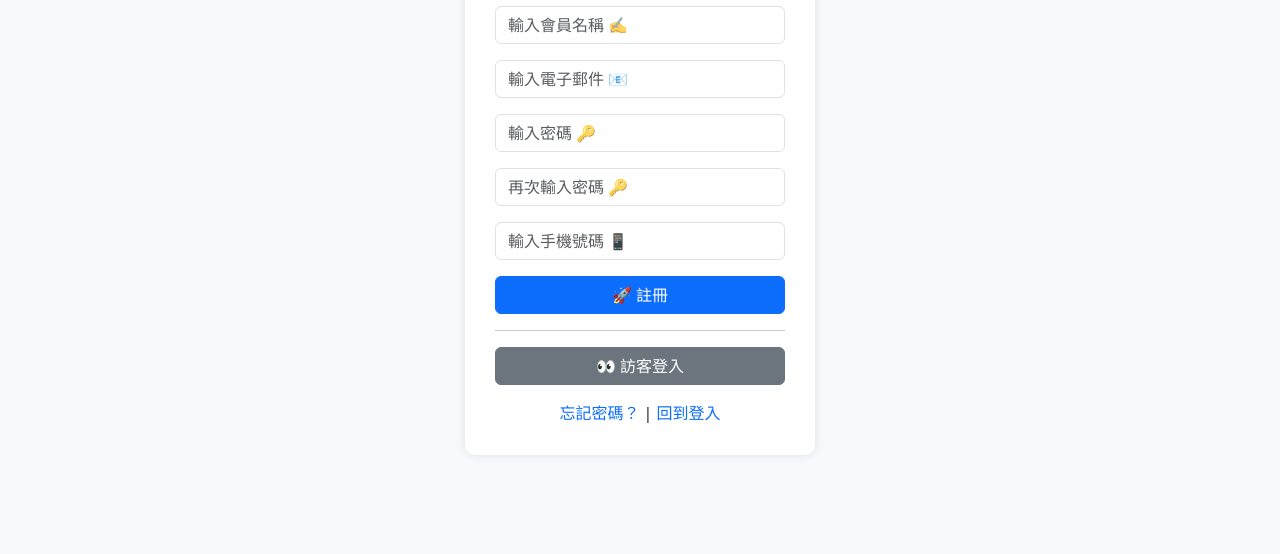
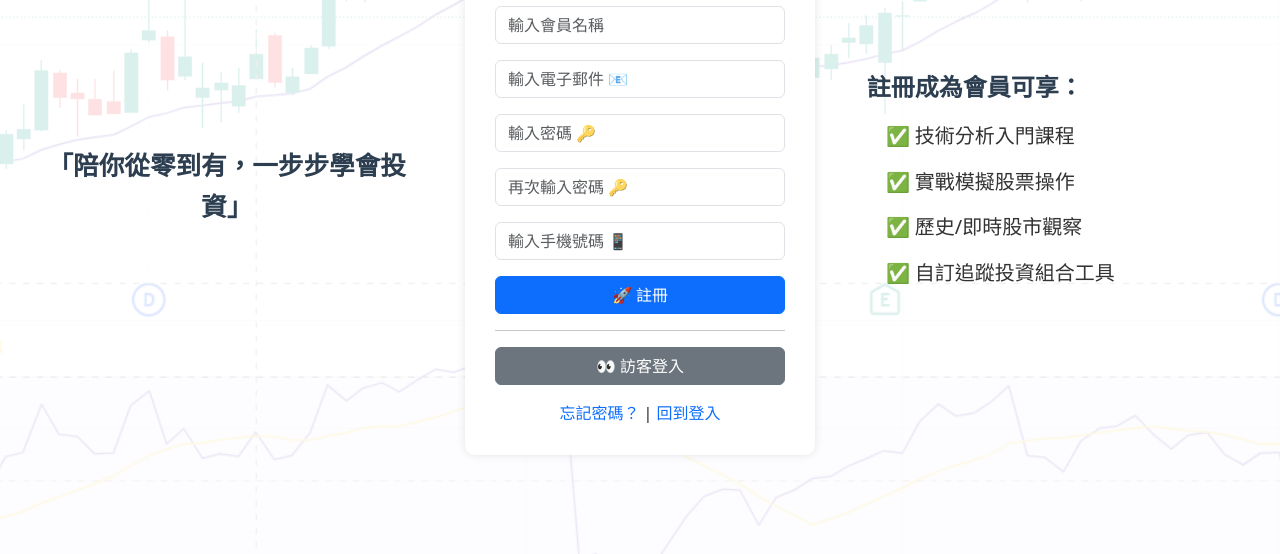
Before and after one commit to crab79/goodin, a plain HTML site: page register.html in a window 1280 px wide. Shown: the part 246-800 px from the top of the page. Drawn offline with nearby package versions, Linux system fonts and the light colour scheme.

Commit message:
Add files via upload

```diff
--- a/register.html
+++ b/register.html
@@ -1,17 +1,22 @@
 <!DOCTYPE html>
 <html lang="zh-TW">
 <head>
-    <meta charset="UTF-8">
-    <meta name="viewport" content="width=device-width, initial-scale=1.0">
+  <meta charset="UTF-8" />
+  <meta name="viewport" content="width=device-width, initial-scale=1.0"/>
   <title>會員註冊</title>
   <link href="https://cdn.jsdelivr.net/npm/bootstrap@5.3.0/dist/css/bootstrap.min.css" rel="stylesheet">
   <style>
     body {
+      background-image: url('re2.png');
+      background-size: cover;
+      background-position: center;
+      background-repeat: no-repeat;
+      height: 100vh;
+      overflow: hidden;
       display: flex;
       flex-direction: column;
-            height: 100vh;
-            overflow: hidden;
     }
+
     .header {
       background-color: #4e73df;
       color: white;
@@ -20,30 +25,111 @@
       font-size: 1.5rem;
       font-weight: bold;
     }
-        .register-container {
+
+    .main-content {
       flex-grow: 1;
       display: flex;
+      align-items: center;
       justify-content: center;
-            align-items: center;
-            background-color: #f8f9fc;
+      padding: 20px;
+      background-color: rgba(255, 255, 255, 0.85);
     }
+
+    .section {
+      flex: 1;
+      padding: 20px;
+    }
+
+    .left-section {
+      text-align: center;
+    }
+
+    .left-section img {
+      width: 120px;
+      margin-bottom: 15px;
+    }
+
+.slogan {
+  font-size: 1.6rem;       /* ✅ 字體變大 */
+  font-weight: bold;       /* ✅ 粗體 */
+  color: #2c3e50;
+  line-height: 1.6;
+}
+
+
     .register-box {
       background: white;
       padding: 30px;
       border-radius: 10px;
       box-shadow: 0 0 10px rgba(0, 0, 0, 0.1);
-            width: 350px;
+      width: 100%;
+      max-width: 350px;
+      margin: 0 auto;
+    }
+
+.right-section {
+  font-size: 1.25rem;       /* 字體放大 */
+  line-height: 1.8;
+  color: #333;
+}
+
+.right-section h5 {
+  font-size: 1.5rem;         /* 標題更醒目 */
+  margin-bottom: 1rem;
+  font-weight: bold;
+  color: #2c3e50;
+}
+
+.right-section ul {
+  padding-left: 1.2rem;
+  margin-bottom: 0;
+}
+
+.right-section li {
+  margin-bottom: 0.6rem;     /* 每個項目間隔更大 */
+}
+
+.right-section li::before {
+  content: "✅ ";
+  color: #28a745;
+  font-size: 1.2rem;         /* ✅ 符號也變大 */
+}
+.right-section ul {
+  padding-left: 1.2rem;
+  margin-bottom: 0;
+  list-style: none;  /* 💡 重點：取消原生點點 */
+}
+
+
+
+    @media (max-width: 992px) {
+      .main-content {
+        flex-direction: column;
+        text-align: center;
+      }
+      .section {
+        width: 100%;
+      }
     }
   </style>
 </head>
 <body>
   <div class="header">GoodIn 股引</div>
-    <div class="register-container">
+
+  <div class="main-content">
+    <!-- 左側：品牌區塊 -->
+    <div class="section left-section">
+      <!--<img src="logo.png" alt="品牌 Logo" />-->
+      <div class="slogan">「陪你從零到有，一步步學會投資」</div>
+    </div>
+
+    <!-- 中間：註冊表單 -->
+    <div class="section">
       <div class="register-box text-center">
         <h3 class="mb-4">會員註冊</h3>
         <form>
           <div class="mb-3">
-                    <input type="text" class="form-control" placeholder="輸入會員名稱 ✍" required>
+            <input type="text" class="form-control" placeholder="輸入會員名稱 " required>
           </div>
           <div class="mb-3">
             <input type="email" class="form-control" placeholder="輸入電子郵件 📧" required>
@@ -67,5 +153,17 @@
         </div>
       </div>
     </div>
+
+    <!-- 右側：註冊好處 -->
+    <div class="section right-section">
+      <h5>註冊成為會員可享：</h5>
+      <ul>
+        <li>技術分析入門課程</li>
+        <li>實戰模擬股票操作</li>
+        <li>歷史/即時股市觀察</li>
+        <li>自訂追蹤投資組合工具</li>
+      </ul>
+    </div>
+  </div>
 </body>
 </html>
```
Also changed, not shown: re2.png (added). Lines whose indentation alone changed are shown as unchanged.
